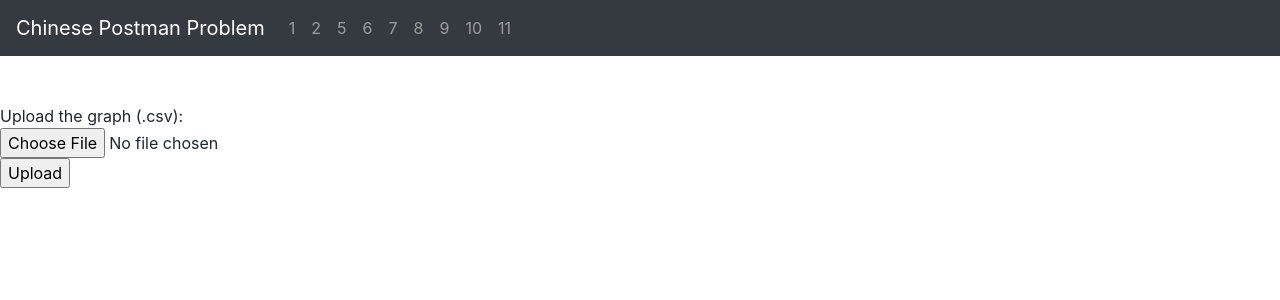
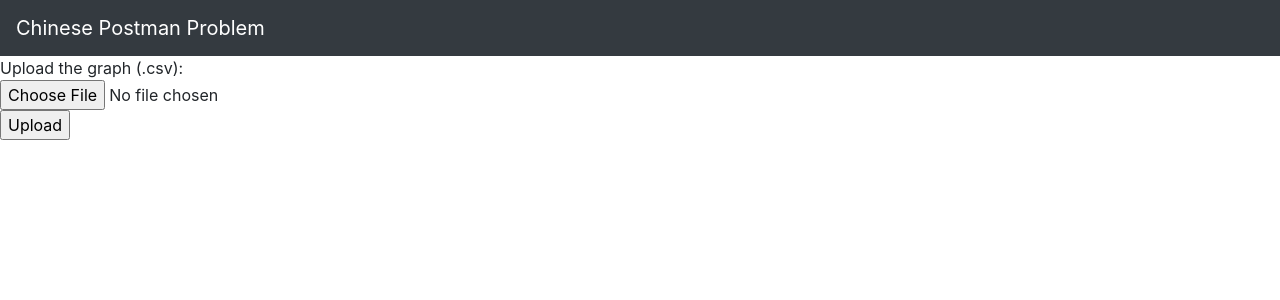
Before and after one commit to InerstIO/chinese-postman-webpage, a Django app: page /cpp/ in a window 1280 px wide. Shown: the top 300 px of the page. Run offline with Django 3.2, Linux system fonts and the light colour scheme; parts of the project's set-up code (start-up, migrations or seed data) failed here and were passed over; some libraries are stand-ins or nearby versions.

Commit message:
adjust UI

```diff
--- a/cpp/static/cpp/starter-template.css
+++ b/cpp/static/cpp/starter-template.css
@@ -1,5 +1,5 @@
 body {
-  padding-top: 5rem;
+  padding-top: 2rem;
 }
 .starter-template {
   padding: 3rem 1.5rem;
--- a/templates/cpp.html
+++ b/templates/cpp.html
@@ -21,45 +21,13 @@
       <button class="navbar-toggler" type="button" data-toggle="collapse" data-target="#navbarsExampleDefault" aria-controls="navbarsExampleDefault" aria-expanded="false" aria-label="Toggle navigation">
         <span class="navbar-toggler-icon"></span>
       </button>
-
-      <div class="collapse navbar-collapse" id="navbars">
-        <ul class="navbar-nav mr-auto">
-          <li class="nav-item active">
-            <a class="nav-link" href="#" title="List all the galleries">1</a>
-          </li>
-          <li class="nav-item">
-            <a class="nav-link" href="#" title="List all the images and the number of images in a gallery">2</a>
-          </li>
-          <li class="nav-item">
-            <a class="nav-link" href="#" title="Create a new gallery">5</a>
-          </li>
-          <li class="nav-item">
-            <a class="nav-link" href="#" title="Create a new artist">6</a>
-          </li>
-          <li class="nav-item">
-            <a class="nav-link" href="#" title="Add a new image">7</a>
-          </li>
-          <li class="nav-item">
-            <a class="nav-link" href="#" title="Delete an image">8</a>
-          </li>
-          <li class="nav-item">
-            <a class="nav-link" href="#" title="Modify the details of an image">9</a>
-          </li>
-          <li class="nav-item">
-            <a class="nav-link" href="#" title="Modify the details of an artist">10</a>
-          </li>
-          <li class="nav-item">
-            <a class="nav-link" href="#" title="Modify the name and description of a gallery">11</a>
-          </li>
-        </ul>
-      </div>
     </nav>
 
     <main>
     </main>
     <br>
 
-    <div>
+    <div class="upload">
         <form method='post' enctype='multipart/form-data'>
             {% csrf_token %}
             Upload the graph (.csv):
```
